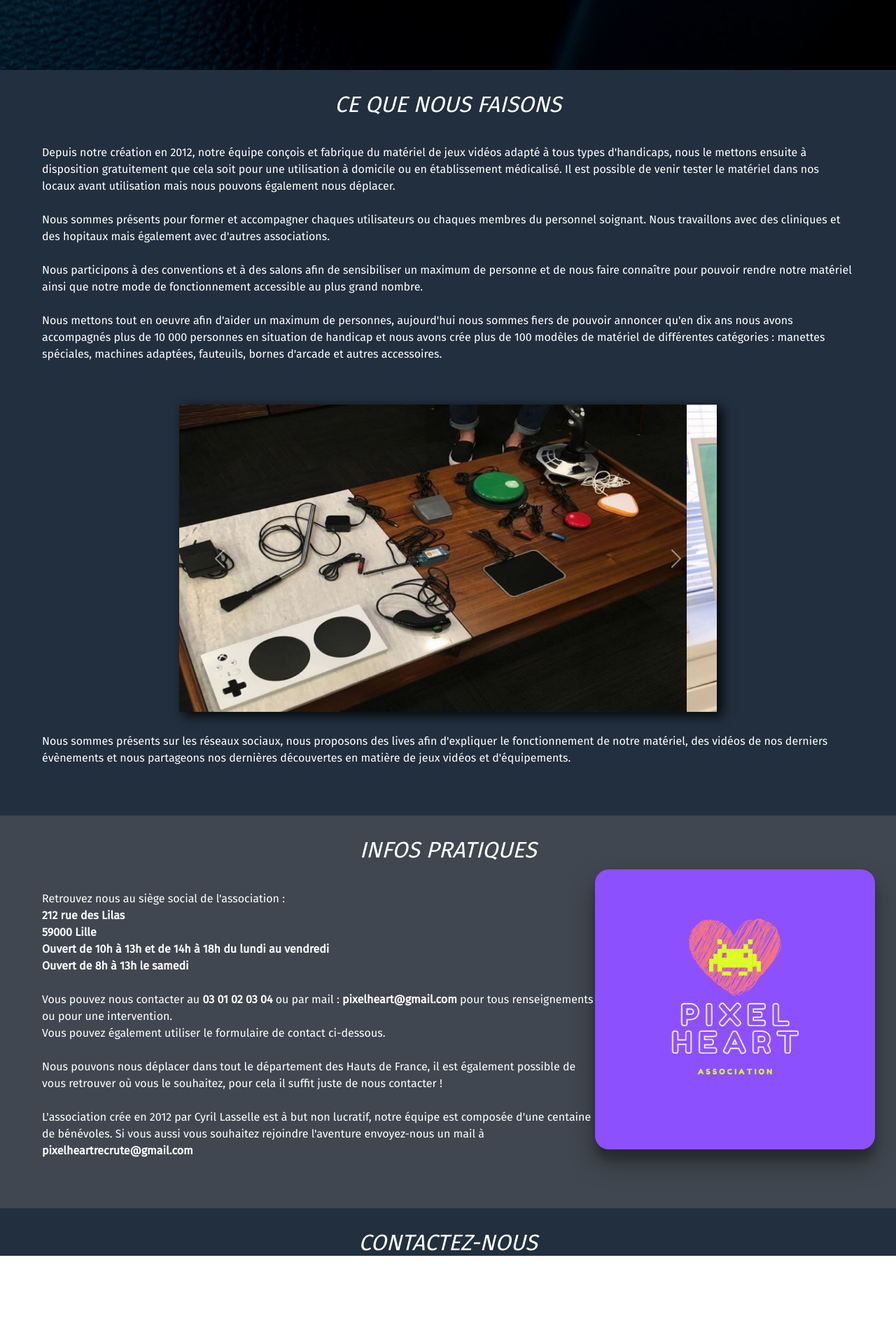
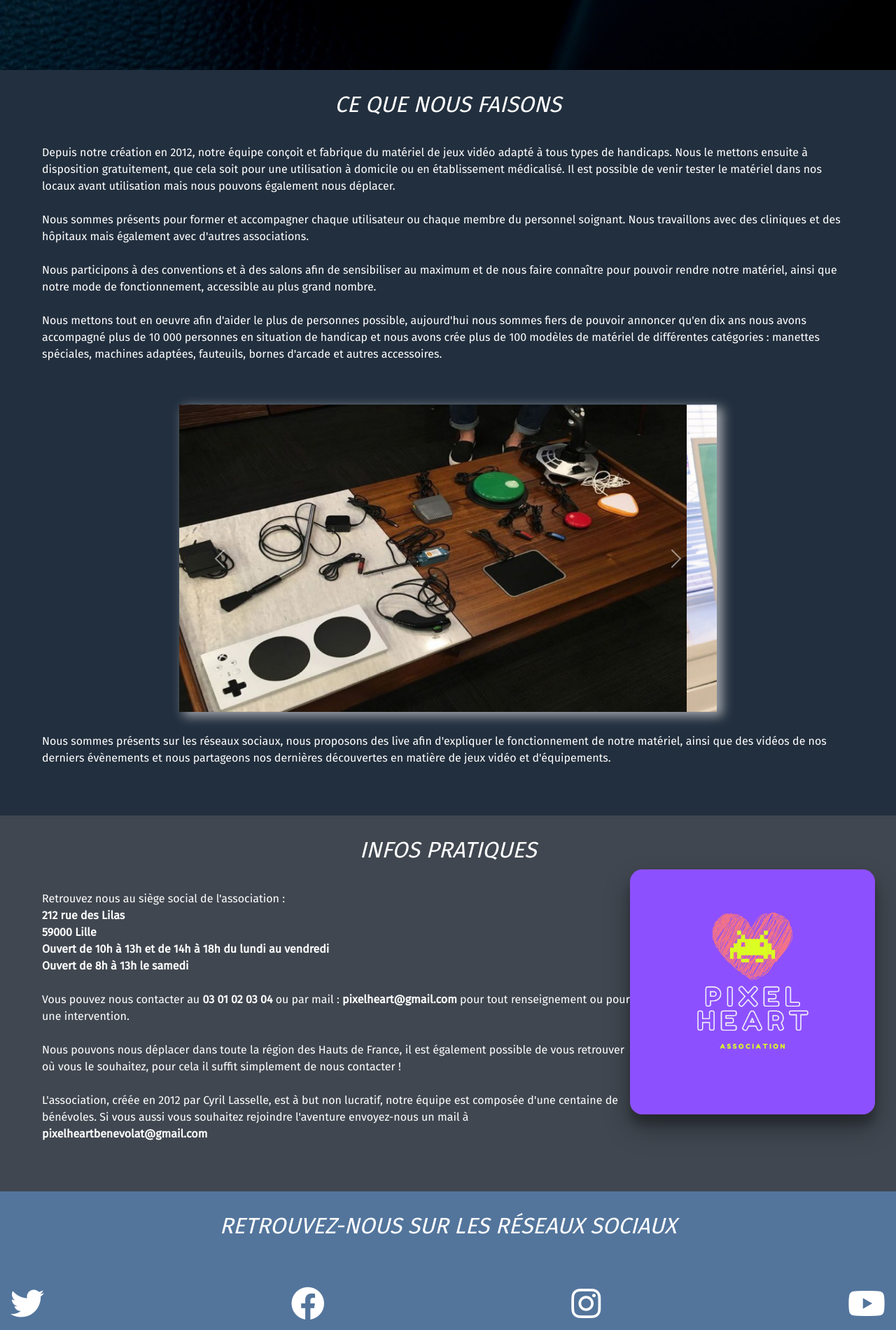
Before and after one commit to Cylsl/LasselleCyrilSTUDI, a plain HTML site: page index.html in a window 1280 px wide. Shown: the part 460-2360 px from the top of the page at 70% size. Before the commit the page ends 2262 px from the top, so only its background shows below. Drawn offline with Linux system fonts and the light colour scheme; files whose address does not match are found by name.

Commit message:
modification

```diff
--- a/Page d'accueil/index.html
+++ b/index.html
@@ -7,6 +7,9 @@
   <meta name="viewport" content="width=device-width, initial-scale=1.0">
   <link rel="stylesheet" href="style.css">
   <link rel="stylesheet" href="bootstrap css/bootstrap.css">
+  <link rel="stylesheet" href="https://cdnjs.cloudflare.com/ajax/libs/font-awesome/6.1.1/css/all.min.css"
+    integrity="sha512-KfkfwYDsLkIlwQp6LFnl8zNdLGxu9YAA1QvwINks4PhcElQSvqcyVLLD9aMhXd13uQjoXtEKNosOWaZqXgel0g=="
+    crossorigin="anonymous" referrerpolicy="no-referrer" />
   <title>Pixel heart</title>
 </head>
 
@@ -33,18 +36,19 @@
   <section>
     <div class="presentation">
       <h2>CE QUE NOUS FAISONS</h2>
-      <p>Depuis notre création en 2012, notre équipe conçois et fabrique du matériel de jeux vidéos adapté à tous types
-        d'handicaps, nous le mettons ensuite à disposition gratuitement que cela soit pour une utilisation à domicile ou
+      <p>Depuis notre création en 2012, notre équipe conçoit et fabrique du matériel de jeux vidéo adapté à tous types
+        de handicaps. Nous le mettons ensuite à disposition gratuitement, que cela soit pour une utilisation à domicile
+        ou
         en établissement médicalisé. Il est possible de venir tester le matériel dans nos locaux avant utilisation mais
         nous pouvons également nous déplacer. <br><br>
-        Nous sommes présents pour former et accompagner chaques utilisateurs ou chaques membres du personnel soignant.
-        Nous travaillons avec des cliniques et des hopitaux mais également avec d'autres associations.<br><br>Nous
-        participons à des conventions et à des salons afin de sensibiliser un maximum de personne et de nous faire
-        connaître pour pouvoir rendre notre matériel ainsi que notre mode de fonctionnement accessible au plus grand
-        nombre. <br><br> Nous mettons tout en oeuvre afin d'aider un maximum de personnes, aujourd'hui nous sommes fiers
-        de
-        pouvoir
-        annoncer qu'en dix ans nous avons accompagnés plus de 10 000 personnes en situation de handicap et nous avons
+        Nous sommes présents pour former et accompagner chaque utilisateur ou chaque membre du personnel soignant.
+        Nous travaillons avec des cliniques et des hôpitaux mais également avec d'autres associations.<br><br>Nous
+        participons à des conventions et à des salons afin de sensibiliser au maximum et de nous faire
+        connaître pour pouvoir rendre notre matériel, ainsi que notre mode de fonctionnement, accessible au plus grand
+        nombre. <br><br> Nous mettons tout en oeuvre afin d'aider le plus de personnes possible, aujourd'hui nous sommes
+        fiers
+        de pouvoir annoncer qu'en dix ans nous avons accompagné plus de 10 000 personnes en situation de handicap et
+        nous avons
         crée plus de 100 modèles de matériel de différentes catégories : manettes spéciales, machines adaptées,
         fauteuils, bornes d'arcade et autres accessoires.</p>
       <div id="carouselExampleControls" class="carousel slide" data-bs-ride="carousel">
@@ -71,9 +75,9 @@
           <span class="visually-hidden">Next</span>
         </button>
       </div>
-      <p>Nous sommes présents sur les réseaux sociaux, nous proposons des lives afin d'expliquer le fonctionnement de
-        notre matériel, des vidéos de nos derniers évènements et nous partageons nos dernières découvertes en matière de
-        jeux vidéos et d'équipements.</p> <br>
+      <p>Nous sommes présents sur les réseaux sociaux, nous proposons des live afin d'expliquer le fonctionnement de
+        notre matériel, ainsi que des vidéos de nos derniers évènements et nous partageons nos dernières découvertes en
+        matière de jeux vidéo et d'équipements.</p> <br>
     </div>
   </section>
 
@@ -85,20 +89,27 @@
         <strong>212 rue des Lilas <br> 59000 Lille <br> Ouvert de 10h à 13h et de 14h à 18h du lundi au
           vendredi <br> Ouvert de 8h à 13h le samedi</strong> <br> <br>
         Vous pouvez nous contacter au <strong>03 01 02 03 04</strong> ou par mail :
-        <strong>pixelheart@gmail.com</strong> pour tous renseignements ou pour une intervention.<br>
-        Vous pouvez également utiliser le formulaire de contact ci-dessous. <br><br>
-        Nous pouvons nous déplacer dans tout le département des Hauts de France, il est également possible de vous
-        retrouver où vous le souhaitez, pour cela il suffit juste de nous contacter ! <br> <br>
-        L'association crée en 2012 par Cyril Lasselle est à but non lucratif, notre équipe est composée d'une centaine
+        <strong>pixelheart@gmail.com</strong> pour tout renseignement ou pour une intervention.<br><br>
+        Nous pouvons nous déplacer dans toute la région des Hauts de France, il est également possible de vous
+        retrouver où vous le souhaitez, pour cela il suffit simplement de nous contacter ! <br> <br>
+        L'association, créée en 2012 par Cyril Lasselle, est à but non lucratif, notre équipe est composée d'une
+        centaine
         de bénévoles. Si vous aussi vous souhaitez rejoindre l'aventure envoyez-nous un mail à
-        <strong>pixelheartrecrute@gmail.com</strong>
+        <strong>pixelheartbenevolat@gmail.com</strong>
       </p> <br>
     </div>
   </section>
 
   <footer>
     <div class="contact">
-      <h2>CONTACTEZ-NOUS</h2>
+      <h2>RETROUVEZ-NOUS SUR LES RÉSEAUX SOCIAUX</h2>
+
+      <div class="icons">
+        <a href="http://www.twitter.fr"><i class="fa-brands fa-twitter"></i></a>
+        <a href="http://www.facebook.fr"><i class="fa-brands fa-facebook"></i></a>
+        <a href="http://www.instagram.com"><i class="fa-brands fa-instagram"></i></a>
+        <a href="http://youtube.com"><i class="fa-brands fa-youtube"></i></a>
+      </div>
     </div>
   </footer>
 
--- a/Page d'accueil/style.css
+++ b/style.css
@@ -132,7 +132,7 @@ header .title h1 {
   width: 60%;
   margin: auto;
   margin-top: 30px;
-  box-shadow: 7px 5px 15px 1px rgba(0, 0, 0, 0.84);
+  box-shadow: 7px 5px 15px 1px rgba(250, 247, 247, 0.596);
 }
 
 @media screen and (max-width: 1200px) {
@@ -153,7 +153,7 @@ header .title h1 {
 
 .pratical-infos img {
   float: right;
-  height: 400px;
+  height: 350px;
   margin-right: 30px;
   border-radius: 5%;
   box-shadow: rgba(0, 0, 0, 0.3) 0px 19px 38px, rgba(0, 0, 0, 0.22) 0px 15px 12px;
@@ -168,6 +168,25 @@ header .title h1 {
 /************************** FOOTER ***********************/
 
 .contact {
-  background-color: #222f3e;
+  background-color: #53759c;
   padding-top: 30px;
 }
+
+.icons {
+  display: flex;
+  justify-content: space-between;
+  padding-top: 50px;
+}
+
+
+.icons a {
+  display: inline-block;
+  padding: 0 15px;
+  font-size: 3em;
+  color: #FFFAE1;
+}
+
+.icons a:hover {
+  transform: scale(1.5);
+  transition: 0.1s;
+}
```
Also changed, not shown: script.js (renamed from Page d'accueil/script.js).
